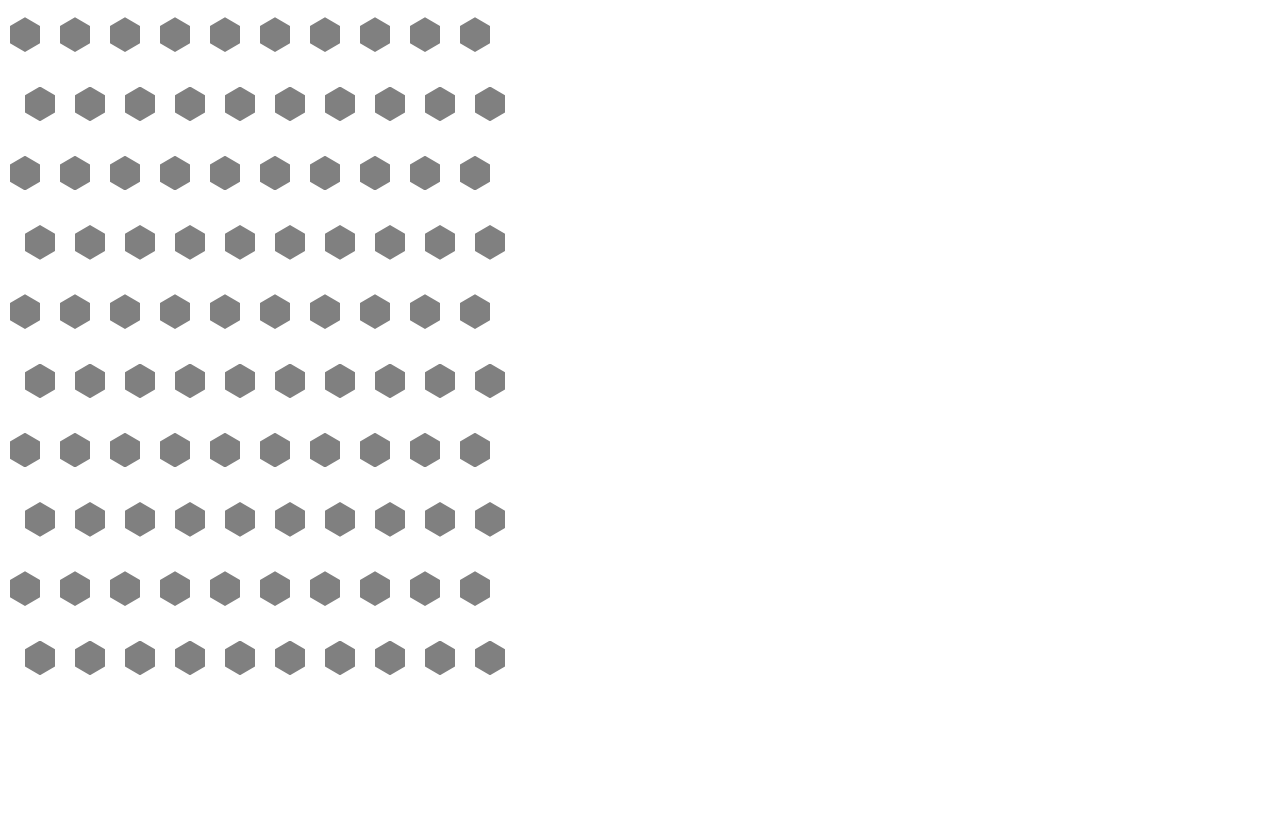
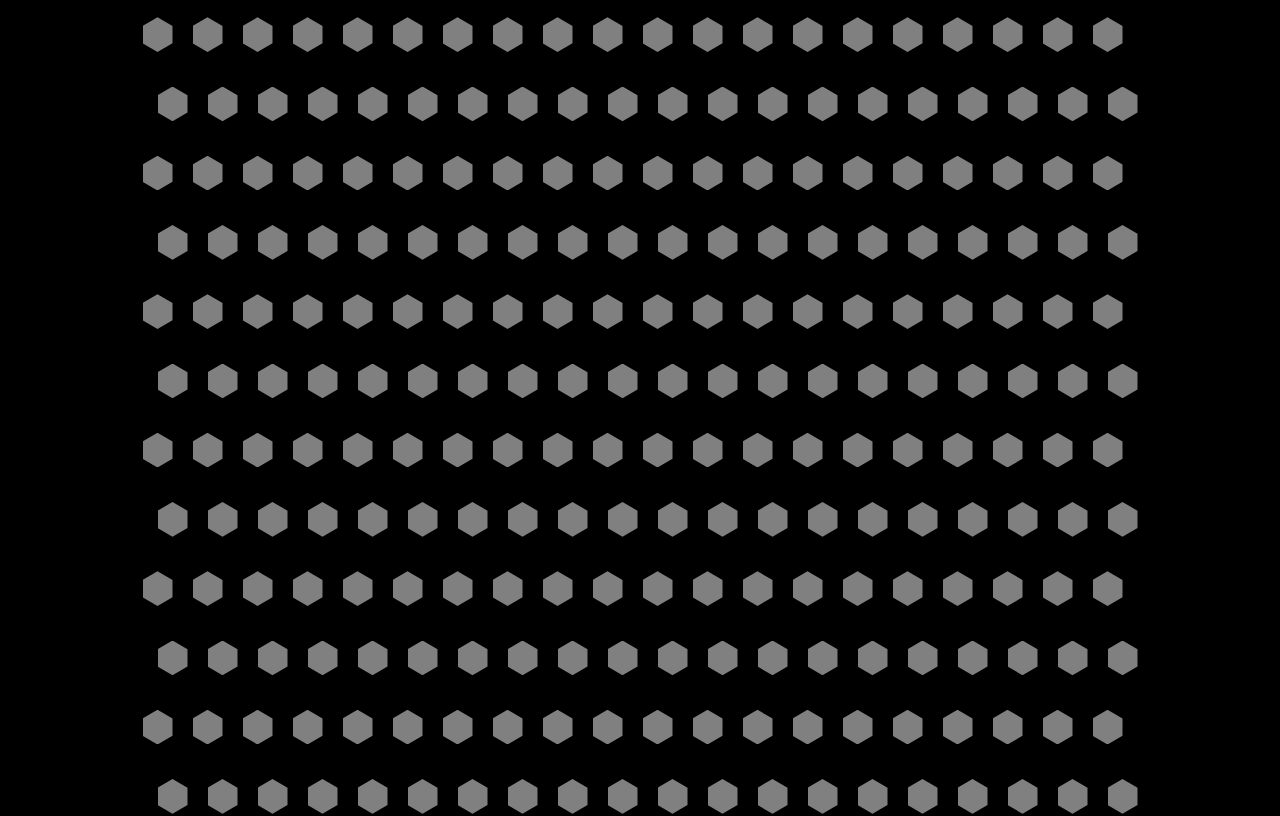
Before and after one commit to dallin-abendroth/HexLife, a React (Create React App) app: page / in a window 1280 px wide. Shown: the top 816 px of the page. Built offline with nearby package versions, Linux system fonts and the light colour scheme.

Commit message:
black background

```diff
--- a/src/App.tsx
+++ b/src/App.tsx
@@ -1,13 +1,20 @@
 import React from 'react';
 import HexGrid from './HexGrid';
-import logo from './logo.svg';
-import './App.css';
+import styled from '@emotion/styled';
+
+const AppContainer = styled.div`
+  background-color: black;
+  height: 100%;
+  display: flex;
+  align-items: center;
+  justify-content: center;
+`;
 
 const App: React.FC = () => {
   return (
-    <div className="App">
-      <HexGrid rows={10} cols={10} />
-    </div>
+    <AppContainer>
+      <HexGrid rows={20} cols={20} />
+    </AppContainer>
   );
 }
 
```
